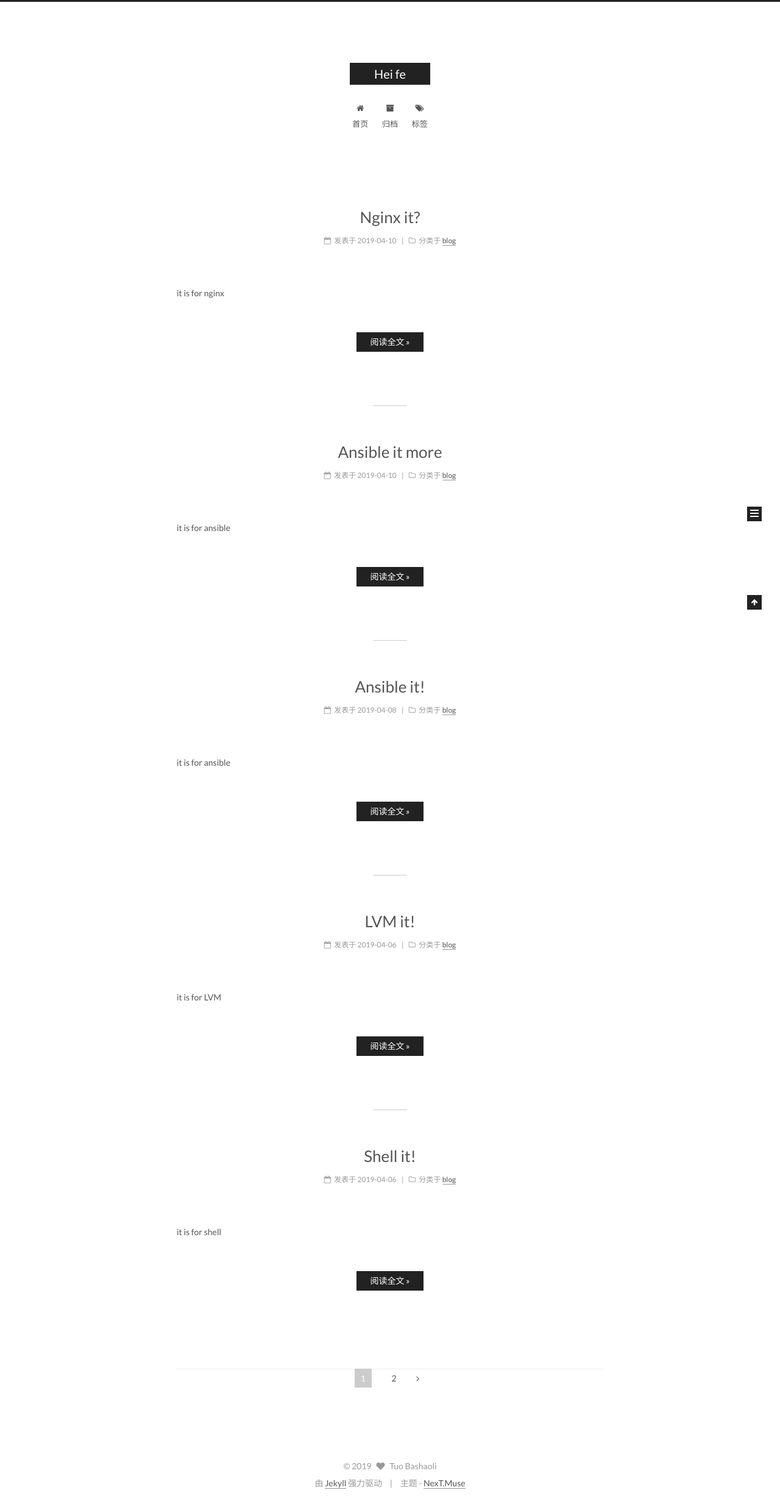
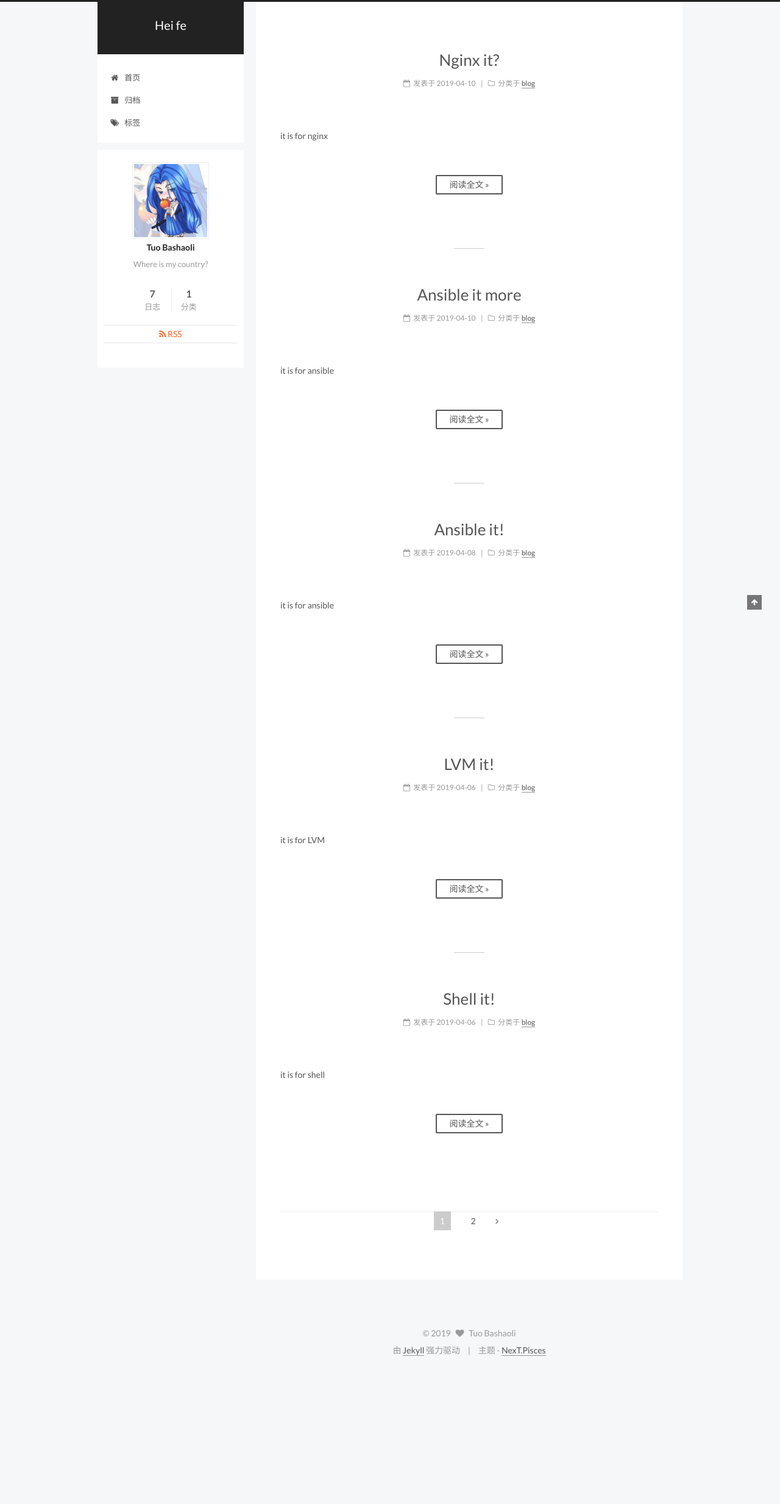
Before and after one commit to tuobashaoli/tuobashaoli.github.io, a Jekyll site: the page built from index.html, in a window 1280 px wide. Shown: the whole page at 61% size. Built offline with Jekyll 4.4.1, drawn with Linux system fonts in a browser that asks for light colours; the list of posts is cut into pages by our own code; after the commit the page ends 2249 px from its top, so only the background shows below that.

Commit message:
update config

```diff
--- a/_config.yml
+++ b/_config.yml
@@ -151,9 +151,9 @@ menu_icons:
 # ---------------------------------------------------------------
 
 # Schemes
-scheme: Muse
+#scheme: Muse
 #scheme: Mist
-#scheme: Pisces
+scheme: Pisces
 
 
 # ---------------------------------------------------------------
@@ -256,7 +256,7 @@ toc:
 
 sidebar:
   # Sidebar Position, available value: left | right
-  position: right
+  position: left
   #position: right
 
   # Sidebar Display, available value:
```
